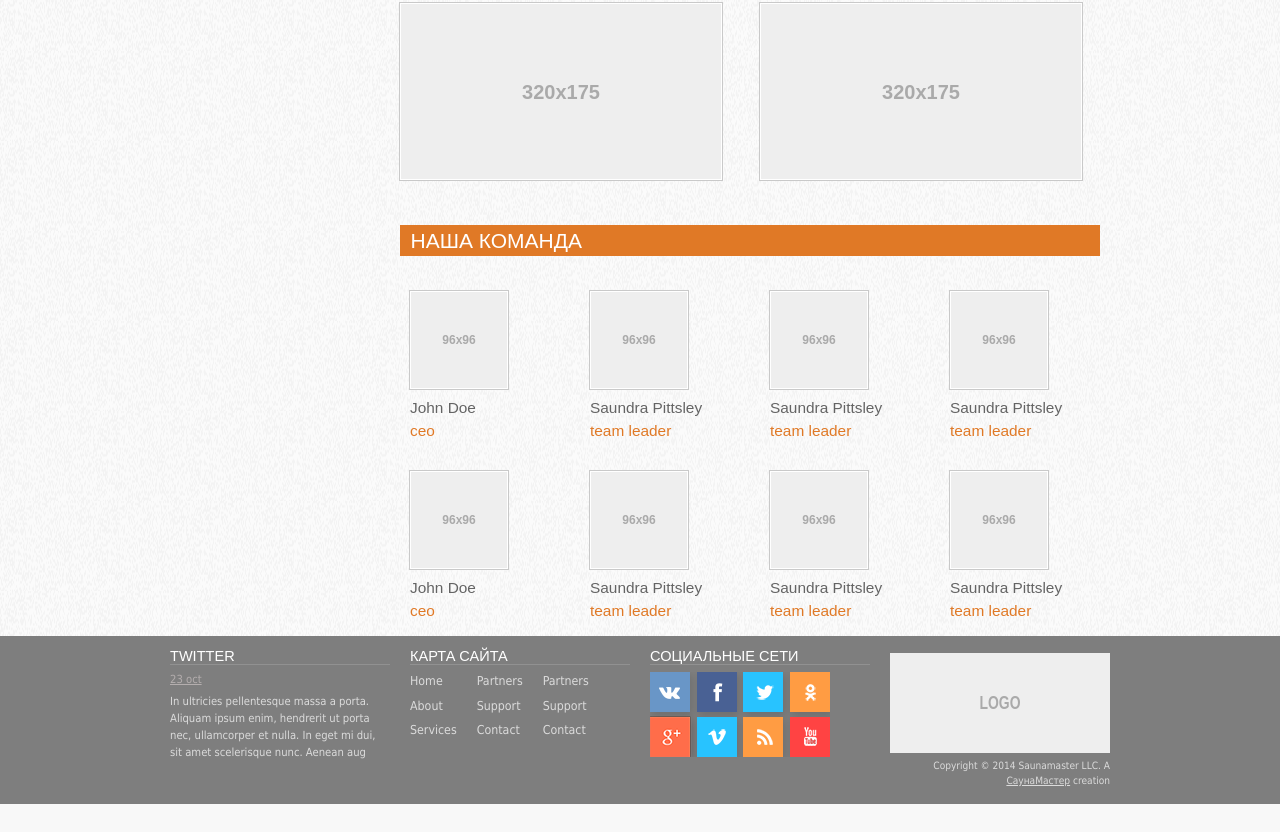
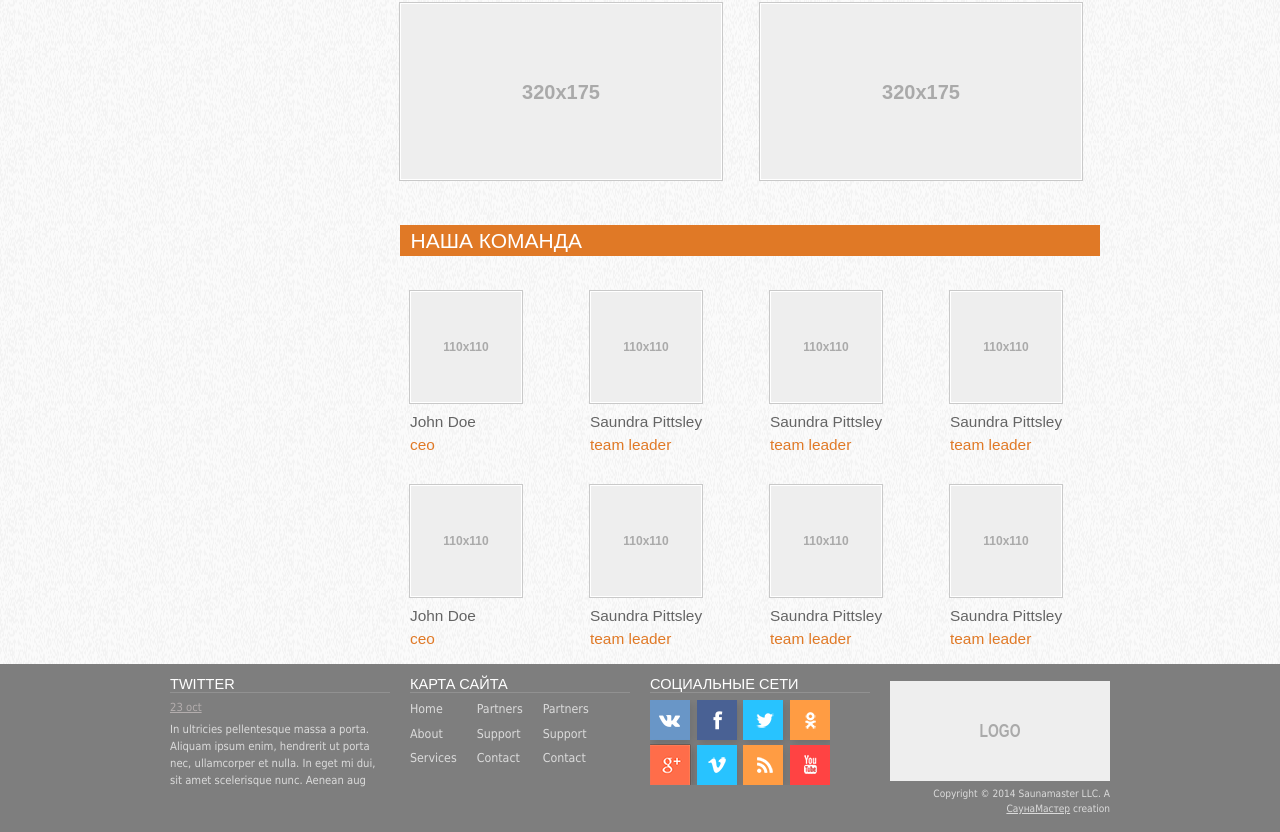
Before and after one commit to artfaal/saunamaster-template, a plain HTML site: page build/about.html in a window 1280 px wide. Shown: the part 1299-2131 px from the top of the page. Before the commit the page ends 2103 px from the top, so only its background shows below. Drawn offline with nearby package versions, Linux system fonts and the light colour scheme.

Commit message:
change resolution of team img

```diff
--- a/build/about.html
+++ b/build/about.html
@@ -117,38 +117,38 @@
 
                 <div class="container">
                     <figure class ="three columns half-bottom">
-                        <img src="holder.js/96x96" alt="">
+                        <img src="holder.js/110x110" alt="">
                         <figcaption>John Doe<span>ceo</span></figcaption>
                     </figure>
                     <figure class ="three columns half-bottom">
-                        <img src="holder.js/96x96" alt="">
+                        <img src="holder.js/110x110" alt="">
                         <figcaption>Saundra Pittsley<span>team leader</span></figcaption>
                     </figure>
                     <figure class ="three columns half-bottom">
-                        <img src="holder.js/96x96" alt="">
+                        <img src="holder.js/110x110" alt="">
                         <figcaption>Saundra Pittsley<span>team leader</span></figcaption>
                     </figure>
                     <figure class ="three columns half-bottom">
-                        <img src="holder.js/96x96" alt="">
+                        <img src="holder.js/110x110" alt="">
                         <figcaption>Saundra Pittsley<span>team leader</span></figcaption>
                     </figure>
                 </div>
 
                 <div class="container">
                     <figure class ="three columns half-bottom">
-                        <img src="holder.js/96x96" alt="">
+                        <img src="holder.js/110x110" alt="">
                         <figcaption>John Doe<span>ceo</span></figcaption>
                     </figure>
                     <figure class ="three columns half-bottom">
-                        <img src="holder.js/96x96" alt="">
+                        <img src="holder.js/110x110" alt="">
                         <figcaption>Saundra Pittsley<span>team leader</span></figcaption>
                     </figure>
                     <figure class ="three columns half-bottom">
-                        <img src="holder.js/96x96" alt="">
+                        <img src="holder.js/110x110" alt="">
                         <figcaption>Saundra Pittsley<span>team leader</span></figcaption>
                     </figure>
                     <figure class ="three columns half-bottom">
-                        <img src="holder.js/96x96" alt="">
+                        <img src="holder.js/110x110" alt="">
                         <figcaption>Saundra Pittsley<span>team leader</span></figcaption>
                     </figure>
                 </div>
```
